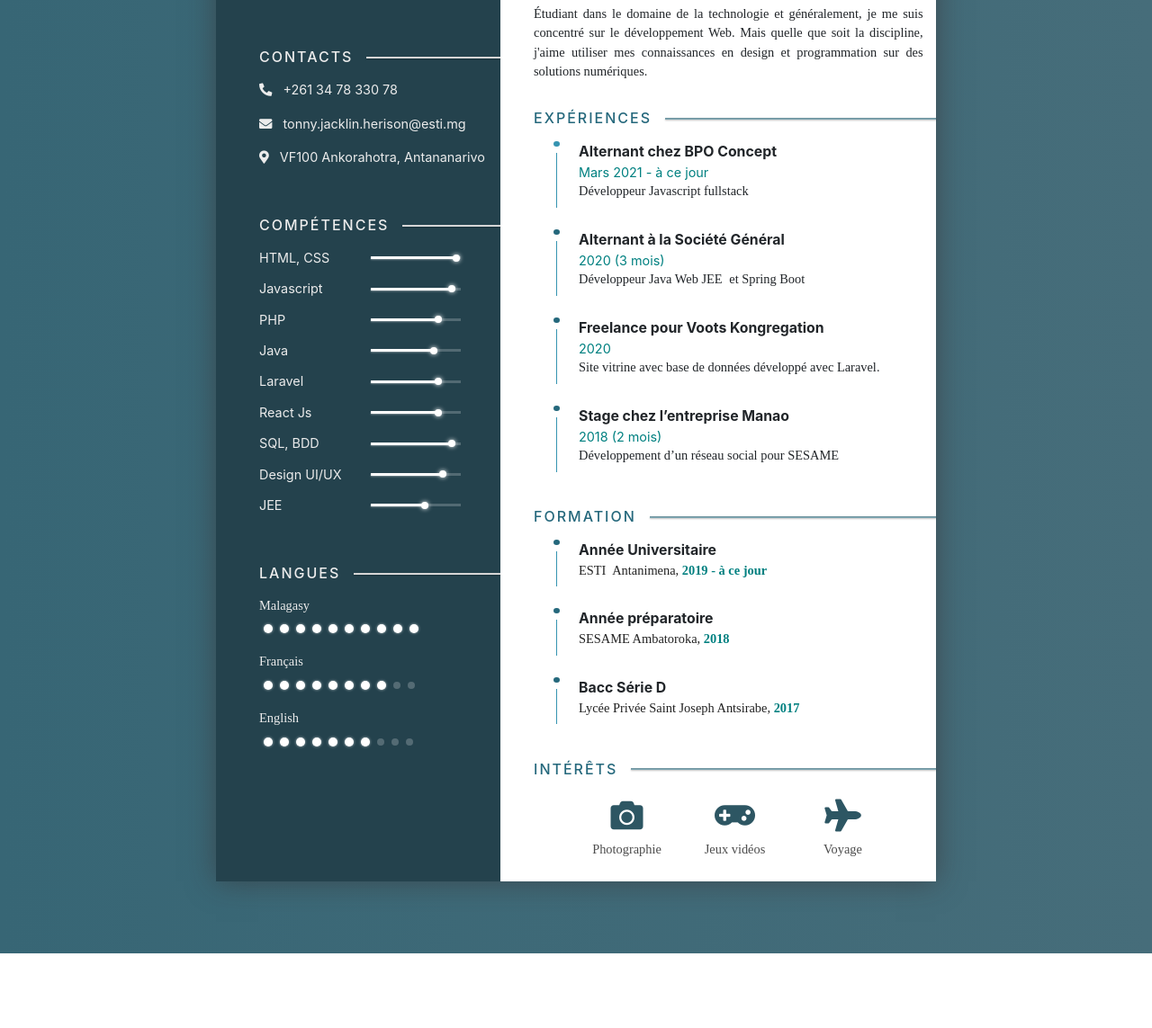
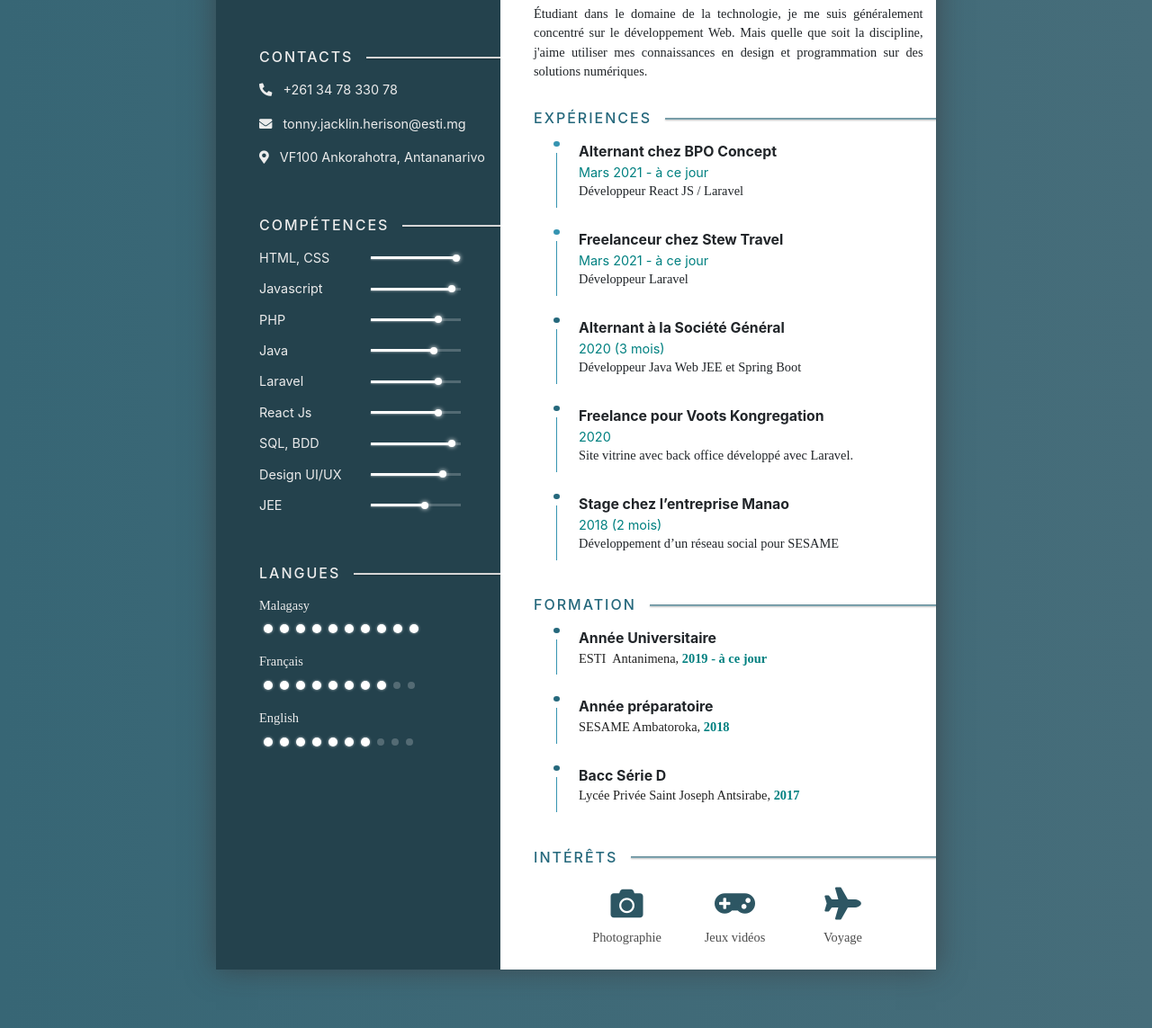
Before and after one commit to stans28/Curriculum-Vitae, a PHP site: page /index.unmin.html in a window 1280 px wide. Shown: the part 431-1574 px from the top of the page at 90% size. Before the commit the page ends 1491 px from the top, so only its background shows below. Run offline with PHP 8.4, Linux system fonts and the light colour scheme; some web fonts are replaced.

Commit message:
Fix bugs on images and texts

```diff
--- a/assets/js/master.js
+++ b/assets/js/master.js
@@ -3,6 +3,12 @@ $(document).ready(function () {
 
     $(document).on("click", ".btn-menu", showProfil);
     $(document).on("click", ".btn-close", closeProfil);
+
+    $("#profil_img").on('load', function() {
+        $(this).css("display", "inline-block");
+    }).each(function() {
+        if(this.complete) $(this).trigger("load");
+    });
 
     $(document).on('load', "img", function() {
         $(this).css("display", "inline-block");
--- a/assets/js/master.min.js
+++ b/assets/js/master.min.js
@@ -1 +1 @@
-function showJob(){let o,n=$(".job-post"),e="Developpeur Full-Stack",t="",i=0;o=setInterval(()=>{t+=e[i],n.text(t),i++,i>=e.length&&clearInterval(o)},70)}function showProfil(){$(".principale div.row").css({transform:"translateX(0px)"}),profilShown||($(".btn-menu").hide(),$(".btn-close").show()),profilShown=!0}function closeProfil(){const o=window.matchMedia("(max-width: 368px)");o.matches?$(".principale div.row").css({transform:"translateX(-100vw)"}):$(".principale div.row").css({transform:"translateX(-368px)"}),profilShown&&($(".btn-close").hide(),$(".btn-menu").show()),profilShown=!1}function toDataURL(o,n){var e=new XMLHttpRequest;e.onload=function(){var o=new FileReader;o.onloadend=function(){n(o.result)},o.readAsDataURL(e.response)},e.open("GET",o),e.responseType="blob",e.send()}$(document).ready(function(){setTimeout(showJob,2e3),$(document).on("click",".btn-menu",showProfil),$(document).on("click",".btn-close",closeProfil),$("img").on("load",function(){$(this).css("display","inline-block")})});var profilShown=!1;
+function showJob(){let o,n=$(".job-post"),e="Developpeur Full-Stack",t="",i=0;o=setInterval(()=>{t+=e[i],n.text(t),i++,i>=e.length&&clearInterval(o)},70)}function showProfil(){$(".principale div.row").css({transform:"translateX(0px)"}),profilShown||($(".btn-menu").hide(),$(".btn-close").show()),profilShown=!0}function closeProfil(){const o=window.matchMedia("(max-width: 368px)");o.matches?$(".principale div.row").css({transform:"translateX(-100vw)"}):$(".principale div.row").css({transform:"translateX(-368px)"}),profilShown&&($(".btn-close").hide(),$(".btn-menu").show()),profilShown=!1}function toDataURL(o,n){var e=new XMLHttpRequest;e.onload=function(){var o=new FileReader;o.onloadend=function(){n(o.result)},o.readAsDataURL(e.response)},e.open("GET",o),e.responseType="blob",e.send()}$(document).ready(function(){setTimeout(showJob,2e3),$(document).on("click",".btn-menu",showProfil),$(document).on("click",".btn-close",closeProfil),$("#profil_img").on("load",function(){$(this).css("display","inline-block")}).each(function(){this.complete&&$(this).trigger("load")}),$(document).on("load","img",function(){$(this).css("display","inline-block")})});var profilShown=!1;
--- a/index.unmin.html
+++ b/index.unmin.html
@@ -35,7 +35,7 @@
                             <div class="loading-image">
                                 <div class="lds-ellipsis"><div></div><div></div><div></div><div></div></div>
                             </div>
-                            <img src="./assets/images/tonnyPS_1.jpg" alt="HERISON Tonny">
+                            <img src="./assets/images/tonnyPS_1.jpg" id="profil_img" alt="HERISON Tonny">
                         </div>
                         <div class="contenu">
                             <div class="contacts bloc">
@@ -323,7 +323,7 @@
                                 <hr class="title-line"/>
                             </div>
                             <div class="about-details">
-                                Étudiant dans le domaine de la technologie et généralement, je me suis concentré sur le développement Web. Mais quelle que soit la discipline, j'aime utiliser mes connaissances en design et programmation sur des solutions numériques.
+                                Étudiant dans le domaine de la technologie, je me suis généralement concentré sur le développement Web. Mais quelle que soit la discipline, j'aime utiliser mes connaissances en design et programmation sur des solutions numériques.
                             </div>
                         </div>
 
@@ -333,6 +333,7 @@
                                 <hr class="title-line"/>
                             </div>
                             <ul class="experience-list">
+                                <!-- BPO Concept -->
                                 <li class="experience-item d-flex">
                                     <p class="d-flex flex-column align-items-center">
                                         <span class="dot active"></span>
@@ -351,10 +352,34 @@
                                         </span>
                                         <span class="date d-block">Mars 2021 - à ce jour</span>
                                         <span class="activity d-block">
-                                            Développeur Javascript fullstack
+                                            Développeur React JS / Laravel
                                         </span>
                                     </p>
                                 </li>
+                                <!-- Stew Travel -->
+                                <li class="experience-item d-flex">
+                                    <p class="d-flex flex-column align-items-center">
+                                        <span class="dot active"></span>
+                                        <span class="line"></span>
+                                    </p>
+                                    <p>
+                                        <span class="title d-block">
+                                            Freelanceur chez <span class="tj-tooltip">
+                                                <a href="https://www.stewtravel.com/" class="company-name" target="_blank">Stew Travel</a>
+                                                <span class="tooltip-content stewtravel-logo" style="padding: 0 0px;">
+                                                    <span class="langage-description d-block">
+                                                        <img src="./assets/images/stewtravel.png" alt="Stew Travel">
+                                                    </span>
+                                                </span>
+                                            </span>
+                                        </span>
+                                        <span class="date d-block">Mars 2021 - à ce jour</span>
+                                        <span class="activity d-block">
+                                            Développeur Laravel
+                                        </span>
+                                    </p>
+                                </li>
+                                <!-- BFV SG -->
                                 <li class="experience-item d-flex">
                                     <p class="d-flex flex-column align-items-center">
                                         <span class="dot"></span>
@@ -373,17 +398,11 @@
                                         </span>
                                         <span class="date d-block">2020 (3 mois)</span>
                                         <span class="activity d-block">
-                                            Développeur Java Web <span class="tj-tooltip">
-                                                <a href="https://fr.wikipedia.org/wiki/Jakarta_EE" class="company-name mr-1" target="_blank">JEE</a>
-                                                <span class="tooltip-content sg-logo">
-                                                    <span class="langage-description d-block">
-                                                        <img src="./assets/images/jee-282x300.png" alt="ESTI">
-                                                    </span>
-                                                </span>
-                                            </span> et Spring Boot
+                                            Développeur Java Web JEE et Spring Boot
                                         </span>
                                     </p>
                                 </li>
+                                <!-- Voots Kongregation -->
                                 <li class="experience-item d-flex">
                                     <p class="d-flex flex-column align-items-center">
                                         <span class="dot"></span>
@@ -404,17 +423,11 @@
                                         </span>
                                         <span class="date d-block">2020</span>
                                         <span class="activity d-block">
-                                            Site vitrine avec base de données développé avec <span class="tj-tooltip">
-                                                <a href="https://fr.wikipedia.org/wiki/Laravel" class="company-name" target="_blank">Laravel</a>
-                                                <span class="tooltip-content sg-logo">
-                                                    <span class="langage-description d-block">
-                                                        <img src="./assets/images/laravel.png" alt="Laravel">
-                                                    </span>
-                                                </span>
-                                            </span>.
+                                            Site vitrine avec back office développé avec Laravel.
                                         </span>
                                     </p>
                                 </li>
+                                <!-- Manao -->
                                 <li class="experience-item d-flex">
                                     <p class="d-flex flex-column align-items-center">
                                         <span class="dot"></span>
@@ -482,7 +495,7 @@
                                         <span class="degree d-block">Année préparatoire</span>
                                         <span class="school d-block">
                                             <span class="tj-tooltip">
-                                                <a href="http://sesame.promesmada.org/" class="company-name" target="_blank">SESAME</a>
+                                                <a href="http://sesame.promesmada.org/" class="company-name" target="_blank">SESAME </a>
                                                 <span class="tooltip-content sg-logo">
                                                     <span class="langage-description d-block">
                                                         <img src="./assets/images/sesame.png" alt="ESTI">
```
Also changed, not shown: index.html (+1 -1 lines), index.php (+1 -1 lines), assets/images/stewtravel.png (added).
